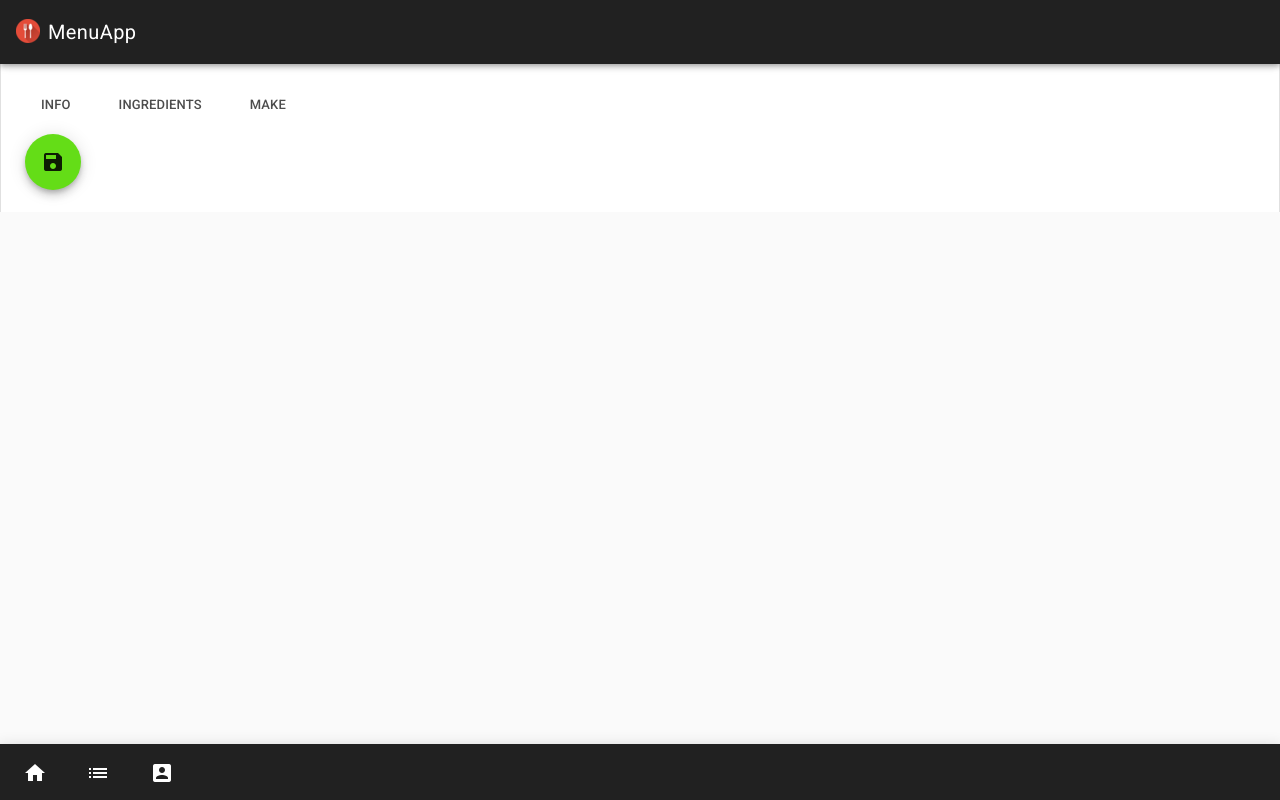
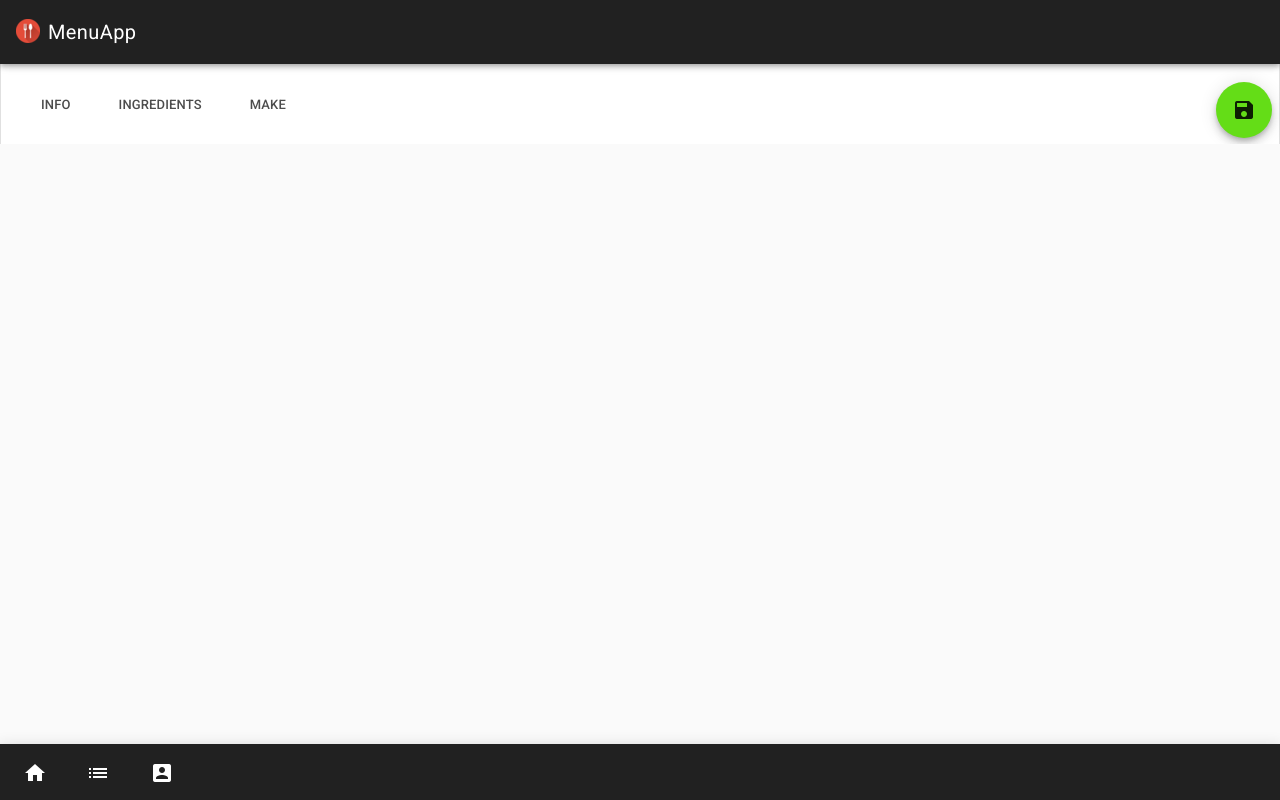
Before and after one commit to RobbieVerdurme/MenuApp_PWA, a Nuxt app: page /menu/register in a window 1280 px wide. Built offline with nearby package versions, Linux system fonts and the light colour scheme.

Commit message:
[Add] styling for fab button

```diff
--- a/assets/style.css
+++ b/assets/style.css
@@ -1,7 +1,17 @@
-.md-card {
+  .md-card {
     width: 100%;
     margin: 4px;
     display: inline-block;
     vertical-align: top;
     text-align: center;
   }
+
+  .md-fab {
+    position: absolute !important;
+    right: 0px;
+    bottom: 0px;
+  }
+
+  .error {
+    color: red;
+  }
```
